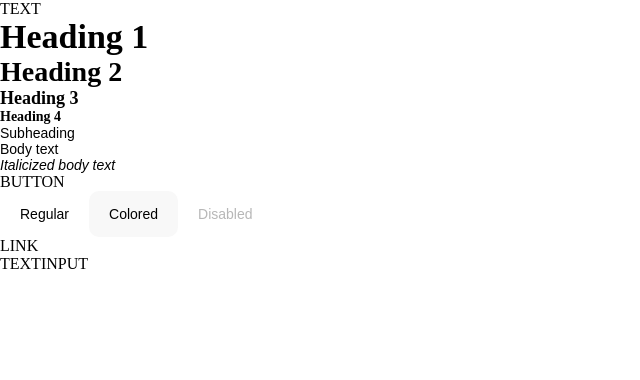
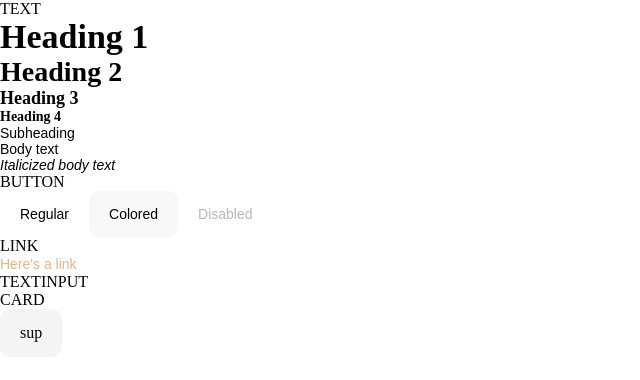
Before and after one commit to alexieyizhe/intern.plus, a React (Create React App) app: page / in a window 1280 px wide. Shown: the top 380 px of the page, without its empty margins (0-640 px from the left). Built offline with nearby package versions, Linux system fonts and the light colour scheme; no server answers.

Commit message:
Add Card and Link components

```diff
--- a/src/components/Button/index.tsx
+++ b/src/components/Button/index.tsx
@@ -1,11 +1,8 @@
 import React from "react";
 import styled from "styled-components";
 
-import { IBaseElementProps } from "src/types/BaseElementProps";
-
-export interface IButtonProps extends IBaseElementProps {
+export interface IButtonProps extends React.ComponentPropsWithoutRef<"button"> {
   color?: string;
-  disabled?: boolean;
 }
 
 export const UnstyledButton = styled.button`
--- /dev/null
+++ b/src/components/Card/index.tsx
@@ -0,0 +1,20 @@
+import React from "react";
+import styled from "styled-components";
+
+export interface ICardProps extends React.ComponentPropsWithoutRef<"div"> {
+  color?: string;
+}
+const BaseCard = styled.div`
+  display: inline-block;
+  padding: 15px 20px;
+
+  border-radius: ${({ theme }) => theme.borderRadius.button}px;
+  background-color: ${({ color = "", theme }) =>
+    theme.color[color] || color || "inherit"};
+`;
+
+const Card: React.FC<ICardProps> = ({ children, ...rest }) => (
+  <BaseCard {...rest}>{children}</BaseCard>
+);
+
+export default Card;
--- /dev/null
+++ b/src/components/Link/index.tsx
@@ -0,0 +1,31 @@
+import React from "react";
+import styled from "styled-components";
+
+export interface ILinkProps extends React.ComponentPropsWithoutRef<"a"> {
+  newTab?: boolean;
+  to: string;
+}
+
+export const UnstyledLink = styled.a`
+  text-decoration: none;
+`;
+
+const BaseLink = styled(UnstyledLink)`
+  &:hover:not(:disabled),
+  &:focus:not(:disabled) {
+    text-decoration: underline;
+  }
+`;
+
+const Link: React.FC<ILinkProps> = ({ newTab, to, children, ...rest }) => (
+  <BaseLink
+    href={to}
+    target={newTab ? "_blank" : undefined}
+    rel={newTab ? "noopener noreferrer" : ""}
+    {...rest}
+  >
+    {children}
+  </BaseLink>
+);
+
+export default Link;
--- a/src/components/Text/index.tsx
+++ b/src/components/Text/index.tsx
@@ -2,9 +2,8 @@ import React, { useMemo } from "react";
 import styled from "styled-components";
 
 import { Size } from "src/theme/constants";
-import { IBaseElementProps } from "src/types/BaseElementProps";
 
-export interface ITextProps extends IBaseElementProps {
+export interface ITextProps extends React.ComponentPropsWithoutRef<"span"> {
   /**
    * Props that affect/augment styling of the Text component.
    */
--- a/src/components/index.tsx
+++ b/src/components/index.tsx
@@ -1,5 +1,11 @@
 export { default as Button } from "./Button";
 export * from "./Button";
 
+export { default as Card } from "./Card";
+export * from "./Card";
+
+export { default as Link } from "./Link";
+export * from "./Link";
+
 export { default as Text } from "./Text";
 export * from "./Text";
--- a/src/pages/landing/index.tsx
+++ b/src/pages/landing/index.tsx
@@ -1,6 +1,6 @@
 import React from "react";
 
-import { Button, Text } from "src/components";
+import { Card, Button, Link, Text } from "src/components";
 
 const LandingPage = () => {
   return (
@@ -40,9 +40,20 @@ const LandingPage = () => {
       <Button disabled>
         <Text variant="body">Disabled</Text>
       </Button>
+
       <div>LINK</div>
+      <Link to="">
+        <Text variant="body" color="burlywood">
+          Here's a link
+        </Text>
+      </Link>
 
       <div>TEXTINPUT</div>
+
+      <div>CARD</div>
+      <Card color="greyLight" onClick={() => console.log("clicked card")}>
+        sup
+      </Card>
     </div>
   );
 };
```
Also changed, not shown: src/types/BaseComponentProps.ts (added, +8 -0 lines), src/types/BaseElementProps.ts (deleted, +0 -13 lines).
